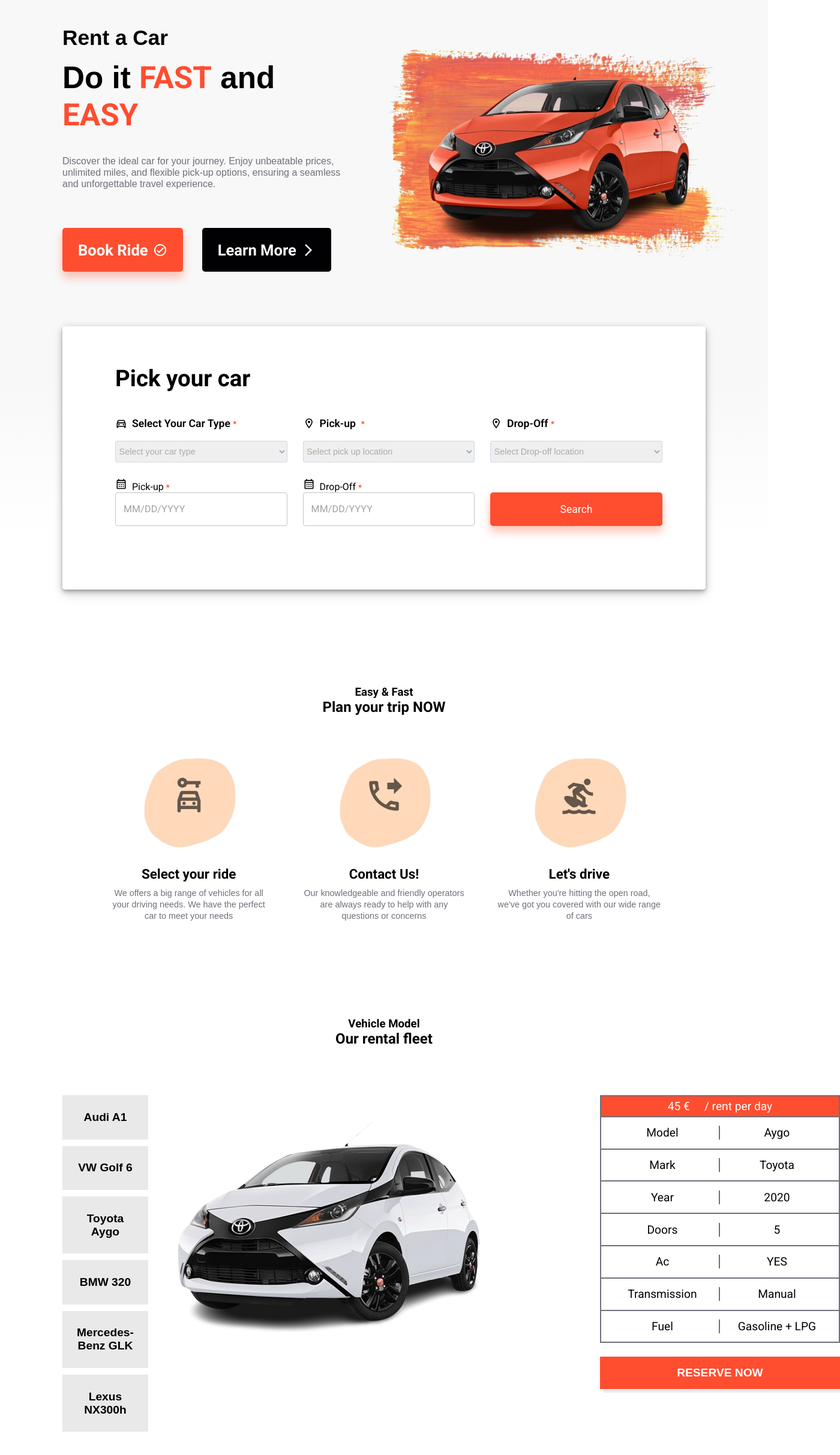
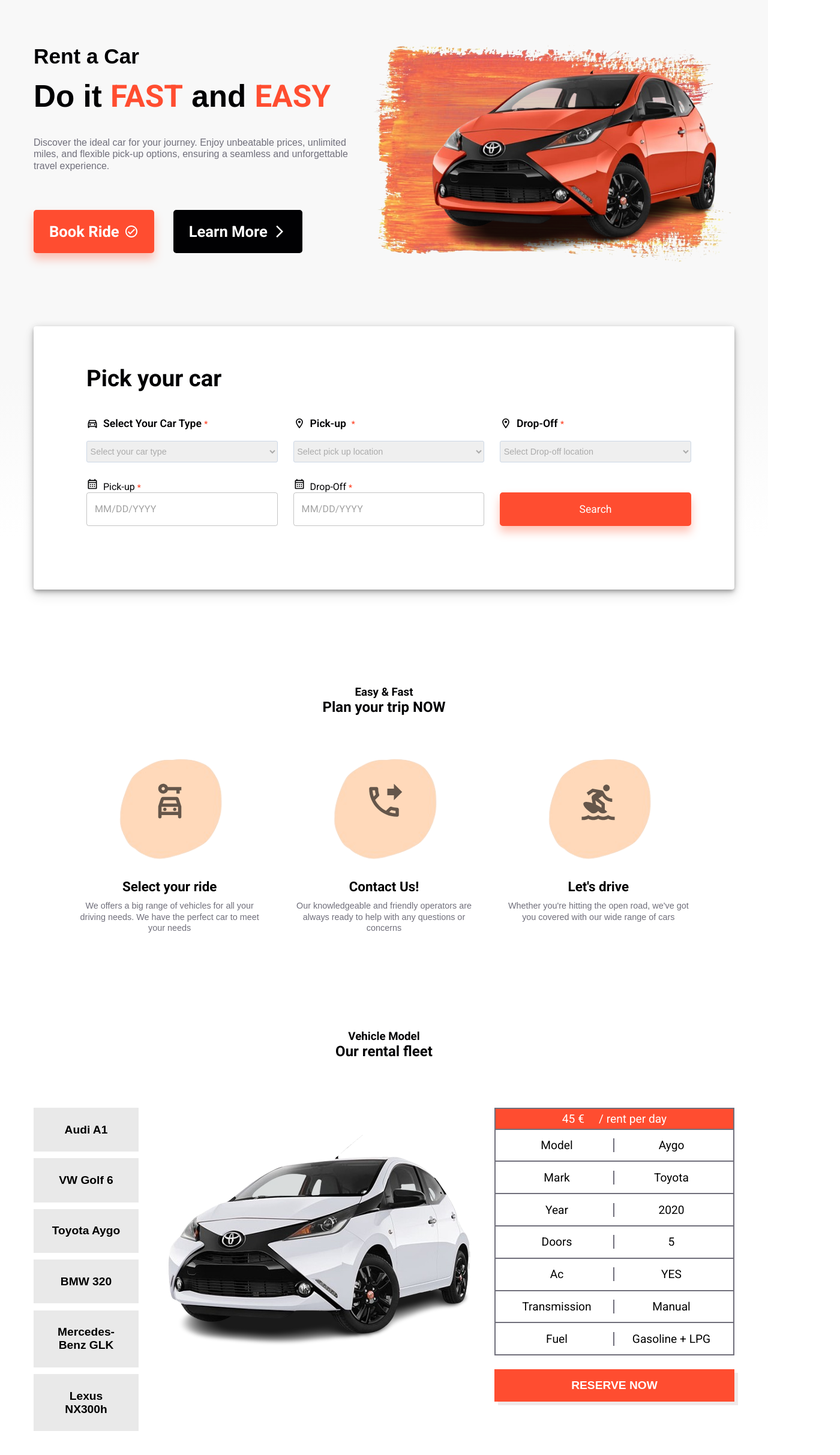
Before and after one commit to CbnMarian/web-car, a React (Create React App) app: page / in a window 1280 px wide. Shown: the part 232-2658 px from the top of the page at 60% size, 1400 px wide, since content can reach past the window. Built offline with nearby package versions, Linux system fonts and the light colour scheme.

Commit message:
some modifications to responsive

```diff
--- a/src/Components/navbar/burger.jsx
+++ b/src/Components/navbar/burger.jsx
@@ -12,7 +12,7 @@
   display: none;
   cursor: pointer;
 
-  @media (max-width: 768px) {
+  @media (max-width: 900px) {
     display: flex;
     justify-content: space-around;
     flex-flow: column nowrap;
--- a/src/Components/navbar/navbar.css
+++ b/src/Components/navbar/navbar.css
@@ -63,7 +63,7 @@
   transition: all 0.3s;
   color: #fff;
 }
-@media (max-width: 768px) {
+@media (max-width: 900px) {
   .navbar__buttons__Register {
     padding: 0.5rem 0.75rem;
   }
--- a/src/Components/navbar/rightnav.jsx
+++ b/src/Components/navbar/rightnav.jsx
@@ -26,7 +26,7 @@
     }
   }
 
-  @media (max-width: 768px) {
+  @media (max-width: 900px) {
     flex-flow: column nowrap;
     background-color: #ffffff;
     position: fixed;
--- a/src/Components/pickcar/pickcar.css
+++ b/src/Components/pickcar/pickcar.css
@@ -142,6 +142,17 @@
   box-shadow: 0 10px 15px 0 rgba(255, 83, 48, 0.8);
 }
 
+@media screen and (max-width: 1420px) {
+  .box-cars {
+    gap: 0;
+  }
+  .bg-shape {
+    right: 0;
+  }
+  .container {
+    padding: 0 3.5rem !important;
+  }
+}
 @media screen and (max-width: 1200px) {
   .pick-container-car-content {
     flex-direction: column;
@@ -157,7 +168,6 @@
 
   .box-cars {
     flex-direction: column;
-    gap: 2rem;
   }
 
   .pick-description {
--- a/src/Components/plansection/plan.js
+++ b/src/Components/plansection/plan.js
@@ -17,10 +17,12 @@
           </div>
           <div className="plan-container-boxes">
             <div className="plan-container-inside">
-              <img src={orangeCircle} alt="circle" />
-              <span>
-                <CarRentalOutlinedIcon style={{ fontSize: "66px" }} />
-              </span>
+              <div>
+                <img src={orangeCircle} alt="circle" />
+                <span>
+                  <CarRentalOutlinedIcon style={{ fontSize: "66px" }} />
+                </span>
+              </div>
 
               <h3>Select your ride</h3>
               <p>
```
